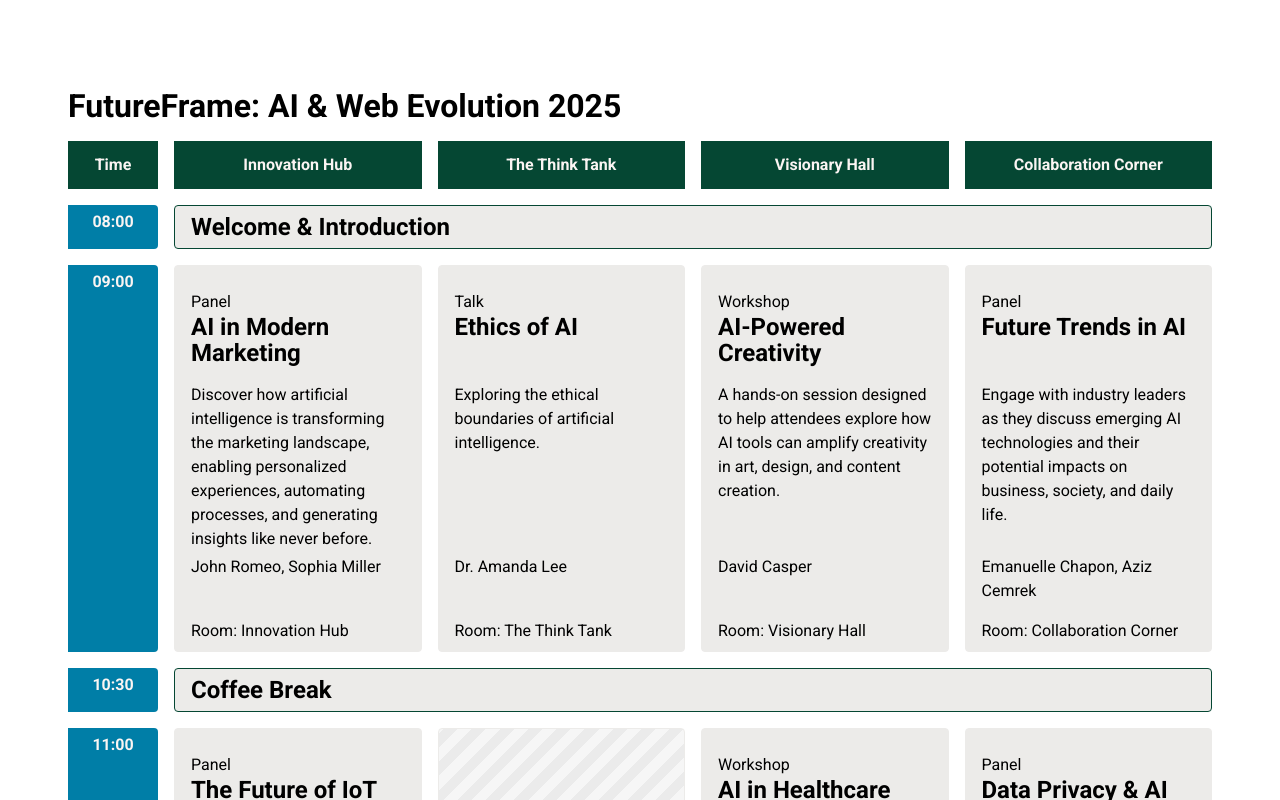
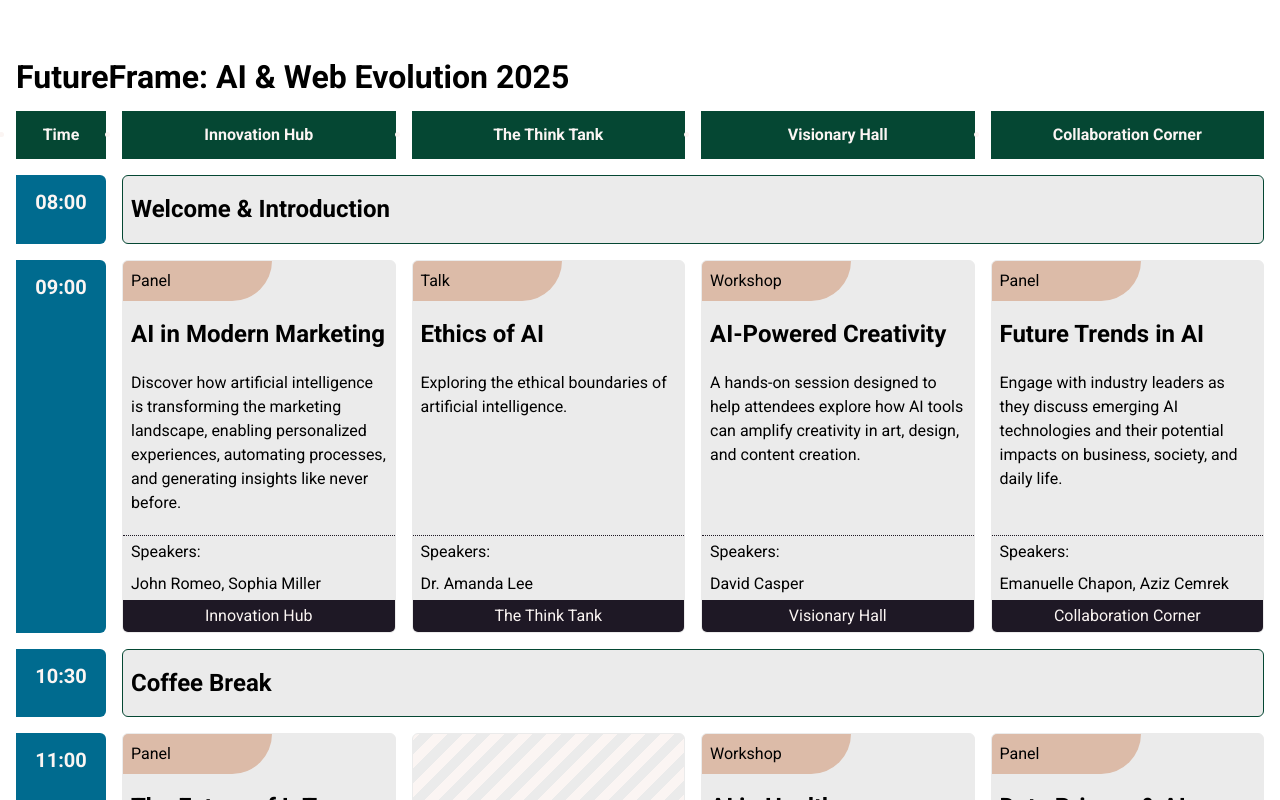
Before and after one commit to MatthiasKaesch/event-table, a React (Vite) app: page / in a window 1280 px wide. Shown: the top 800 px of the page. Built offline with nearby package versions, Linux system fonts and the light colour scheme.

Commit message:
add global constants and update styling

```diff
--- a/src/App.jsx
+++ b/src/App.jsx
@@ -1,6 +1,6 @@
 import rooms from './data/roomlist.json'
 import timeSlotsData from './data/timeslots.json'
-import './normalize.css'
+import './global_styling/normalize.css'
 import './App.scss'
 
 import Timeslot from './Timeslot'
--- a/src/App.scss
+++ b/src/App.scss
@@ -1,3 +1,4 @@
+@use './global_styling/variables.scss' as var;
 @import url('https://fonts.googleapis.com/css2?family=Roboto:wght@300;400;500;600;700&display=swap');
 
 h1,
@@ -9,8 +10,13 @@ p,
 }
 
 .wrapper {
+  width: calc(100% - 20px);
+  margin: 0 auto;
+
   @media (min-width: 1140px) {
-    padding: 3.75rem;
+    width: calc(100% - 32px);
+    max-width: 1680px;
+    padding: 3.75rem 0;
   }
 }
 
@@ -44,7 +50,6 @@ p,
 }
 
 .list {
-  list-style: none;
   padding-left: 0;
 
   @media (max-width: 1140px) {
@@ -55,6 +60,6 @@ p,
 .roomlist_item {
   text-align: center;
   font-weight: 700;
-  background-color: #054733;
-  color: #fbf5f3;
+  background-color: var.$primary;
+  color: var.$white;
 }
--- a/src/Timeslot.jsx
+++ b/src/Timeslot.jsx
@@ -30,13 +30,16 @@ const Timeslot = ({ id, time, events, rooms, isGlobal }) => {
 
               {event.speakers?.filter((speaker) => speaker.trim() !== '')
                 .length > 0 && (
-                <p className="panel_speakers">{event.speakers.join(', ')}</p>
+                <div className="panel_speakers">
+                  <p className="panel_speakers__text">Speakers:</p>
+                  <p className="panel_speakers__text">
+                    {event.speakers.join(', ')}
+                  </p>
+                </div>
               )}
 
               {!isGlobal && (
-                <p className="panel_roomInfo">
-                  Room: {rooms[event.roomNumber].name}
-                </p>
+                <p className="panel_roomInfo">{rooms[event.roomNumber].name}</p>
               )}
             </section>
           )
--- a/src/Timeslot.scss
+++ b/src/Timeslot.scss
@@ -1,6 +1,8 @@
+@use './global_styling/variables.scss' as var;
+
 .timeSlot_grid {
   display: grid;
-  gap: 1rem;
+  gap: var.$grid-gap;
   margin-top: 1rem;
 
   @media (min-width: 1140px) {
@@ -12,18 +14,17 @@
 
 .timeslot {
   margin: 0;
-  padding-top: 0.5rem;
-  font-size: 1rem;
+  padding-top: var.$grid-gap;
+  font-size: 1.25rem;
   font-weight: 700;
   white-space: nowrap;
-  background-color: #054733;
-  color: #fbf5f3;
+  background-color: var.$primary;
+  color: var.$white;
 
   @media (min-width: 1140px) {
-    background-color: #007ea7;
-    color: #fbf5f3;
-    border-top-right-radius: 4px;
-    border-bottom-right-radius: 4px;
+    background-color: var.$secondary;
+    border-top-right-radius: var.$borderR;
+    border-bottom-right-radius: var.$borderR;
     text-align: center;
   }
 }
@@ -35,13 +36,13 @@
 
     @media (min-width: 1140px) {
       grid-template-columns: 90px 1fr;
-      gap: 1rem;
+      gap: var.$grid-gap;
     }
   }
 
   &_wrapper {
     display: grid;
-    gap: 0 1rem;
+    gap: 0 var.$grid-gap;
 
     //stretch over width of parent grid
     grid-column: 2/-1;
@@ -60,12 +61,12 @@
     display: grid;
     grid-template-rows: subgrid;
     grid-row: span 5;
+    overflow: hidden;
 
-    padding: 0.5rem 1rem;
-    margin-top: 1rem;
-    border-radius: 4px;
-    border: 1px solid #ecebe9;
-    background-color: #ecebe9;
+    margin-top: var.$grid-gap;
+    border-radius: var.$borderR;
+    border: 1px solid var.$background;
+    background-color: var.$background;
 
     @media (min-width: 1140px) {
       margin-top: 0;
@@ -76,17 +77,17 @@
       align-items: center;
 
       @media (min-width: 1140px) {
-        border-color: #054733;
+        border-color: var.$primary;
       }
     }
 
     &.empty {
       background: repeating-linear-gradient(
         -45deg,
-        #ebebeb,
-        #ebebeb 10px,
-        #f6f6f6 10px,
-        #f6f6f6 20px
+        var.$background,
+        var.$background 10px,
+        var.$white 10px,
+        var.$white 20px
       );
 
       & .panel_roomInfo {
@@ -99,14 +100,41 @@
     }
   }
 
+  &_title,
+  &_speakers__text,
+  &_description,
+  &_roomInfo {
+    padding: 0.25rem 0.5rem;
+  }
+
+  &_tag {
+    margin: 0;
+    padding: 0.5rem;
+    width: 55%;
+    max-width: 175px;
+    background-color: var.$highlight;
+    border-bottom-right-radius: calc(var.$borderR * 8);
+  }
+
   &_title {
-    margin: 0;
+    margin: var.$grid-gap 0;
     font-size: 1.5rem;
     font-weight: 700;
     text-transform: none;
   }
 
   &_speakers {
-    margin: 0.25rem 0 0;
+    margin-top: var.$grid-gap;
+    border-top: 1px dotted var.$black;
+
+    &__text {
+      margin: 0;
+    }
+  }
+
+  &_roomInfo {
+    background-color: var.$black;
+    color: var.$white;
+    text-align: center;
   }
 }
--- /dev/null
+++ b/src/global_styling/_variables.scss
@@ -0,0 +1,15 @@
+//colors
+$primary: #054733;
+$secondary: #006b8f;
+$black: #1e1825;
+$white: #fbf5f3;
+$background: #ebebeb;
+$highlight: #dcbba8;
+
+//grid values
+$grid-gap: 1rem;
+
+//container values
+$borderR: 6px;
+
+$color: red;
--- a/src/normalize.css
+++ b/src/global_styling/normalize.css
@@ -18,12 +18,9 @@ h1,
 h2,
 h3,
 h4,
-p,
-figure,
-blockquote,
-dl,
-dd {
+p {
   margin-block-end: 0;
+  margin: 0;
 }
 
 /* Remove list styles on ul, ol elements with a list role, which suggests default styling will be removed */
@@ -63,27 +60,6 @@ a:not([class]) {
   color: currentColor;
 }
 
-/* Make images easier to work with */
-img,
-picture {
-  max-width: 100%;
-  display: block;
-}
-
-/* Inherit fonts for inputs and buttons */
-input,
-button,
-textarea,
-select {
-  font-family: inherit;
-  font-size: inherit;
-}
-
-/* Make sure textareas without a rows attribute are not tiny */
-textarea:not([rows]) {
-  min-height: 10em;
-}
-
 /* Anything that has been anchored to should have extra scroll margin */
 :target {
   scroll-margin-block: 5ex;
```
Also changed, not shown: 1 other file (tests, documents, lock files or other folders).
